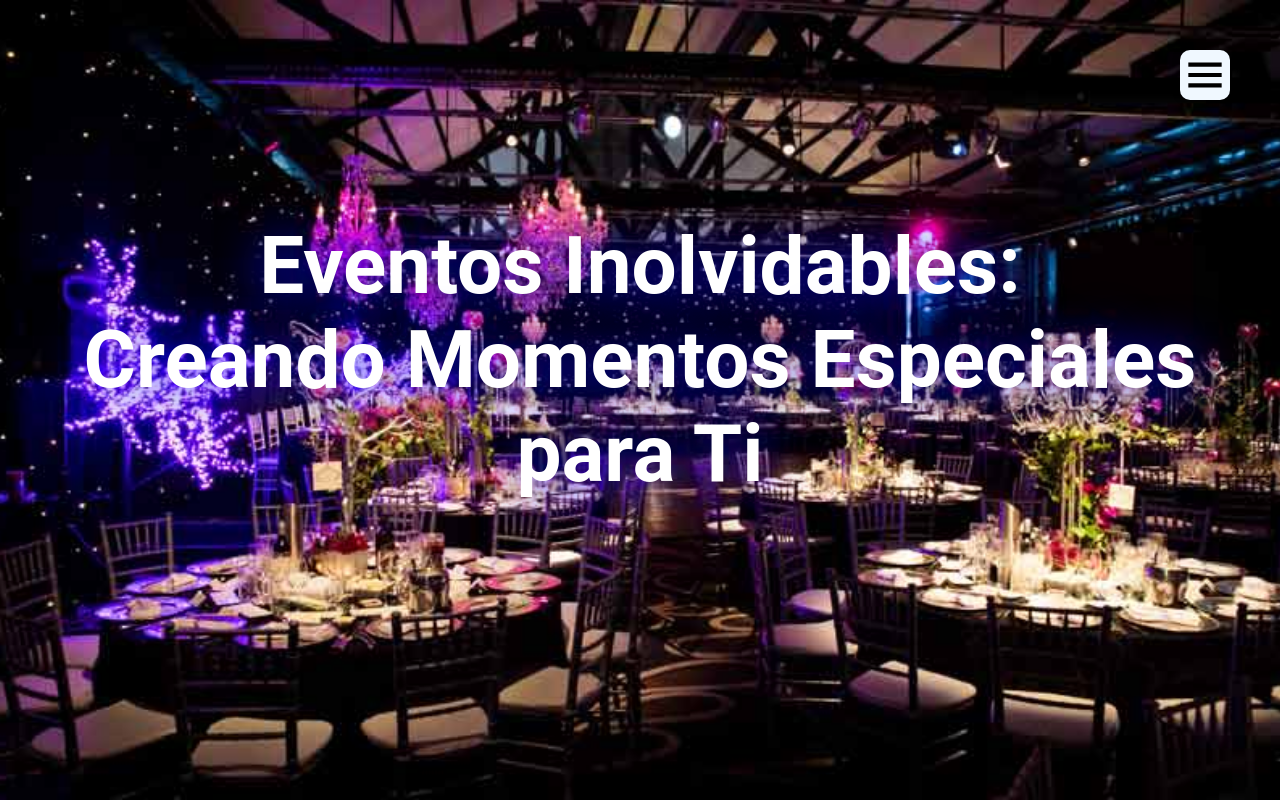
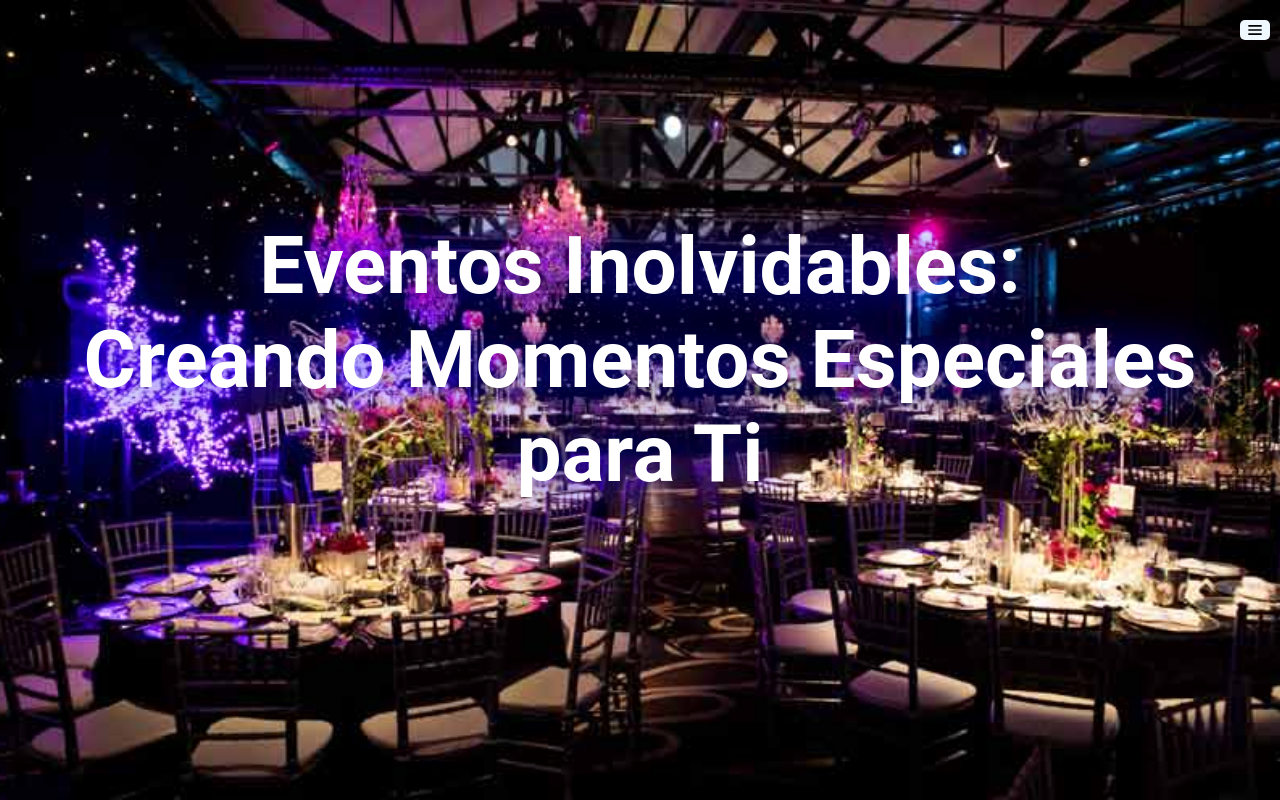
Before and after one commit to rogerf91/mi-primera-web, a plain HTML site: page index.html in a window 1280 px wide. Shown: the top 800 px of the page. Drawn offline with nearby package versions, Linux system fonts and the light colour scheme.

Commit message:
Cambios en estilos.css menu navegacion

```diff
--- a/css/estilos.css
+++ b/css/estilos.css
@@ -222,21 +222,19 @@
    .hamburger{
     position: fixed;
     z-index: 10;
-    top: 50px;
-    right: 50px;
+    top: 20px;
+    right: 10px;
     background-color: aliceblue;
-    width: 50px;
-    height: 50px;
+    width: 30px;
+    height: 20px;
     cursor: pointer;
-    border-radius: 10px;
+    border-radius: 5px;
     box-shadow: 0 0 6px rgba(0, 0, 0, .5);
 
 
 }
 
 .menu-navegacion{
-    font-size: 40px;
-    text-shadow: 2px 2px 10px rgba(0,0,0,0.8);
     position: fixed;
     top: 0;
     right: 0;
@@ -259,8 +257,13 @@
 }
 
 .menu-navegacion a{
+
     color: #fff;
+    text-shadow: 2px 2px 10px rgba(0,0,0,0.8);
     text-decoration: none;
+    font-size: 20px;
+    font-weight: bold;
+    text-align: center;
 }
 
 .titulo{
```
